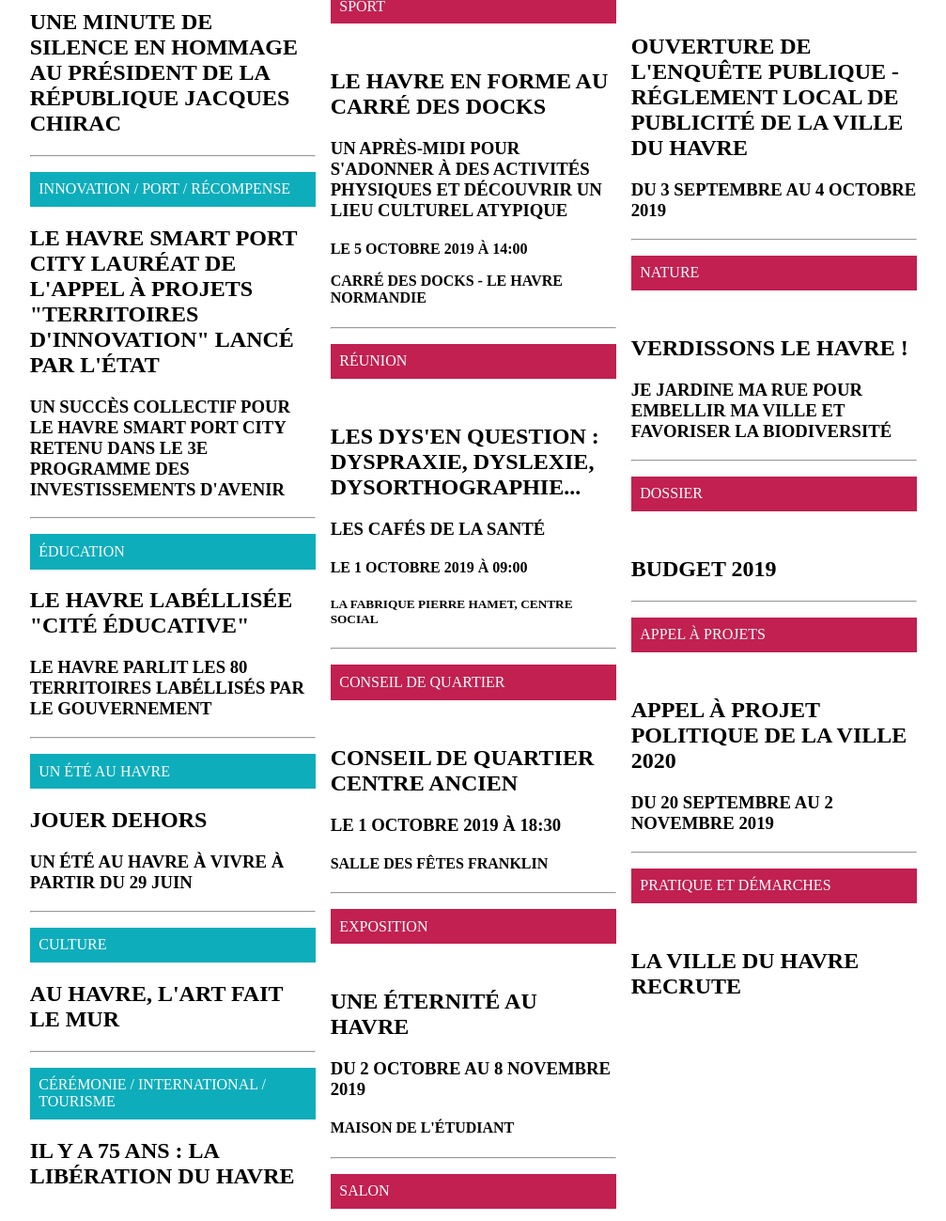
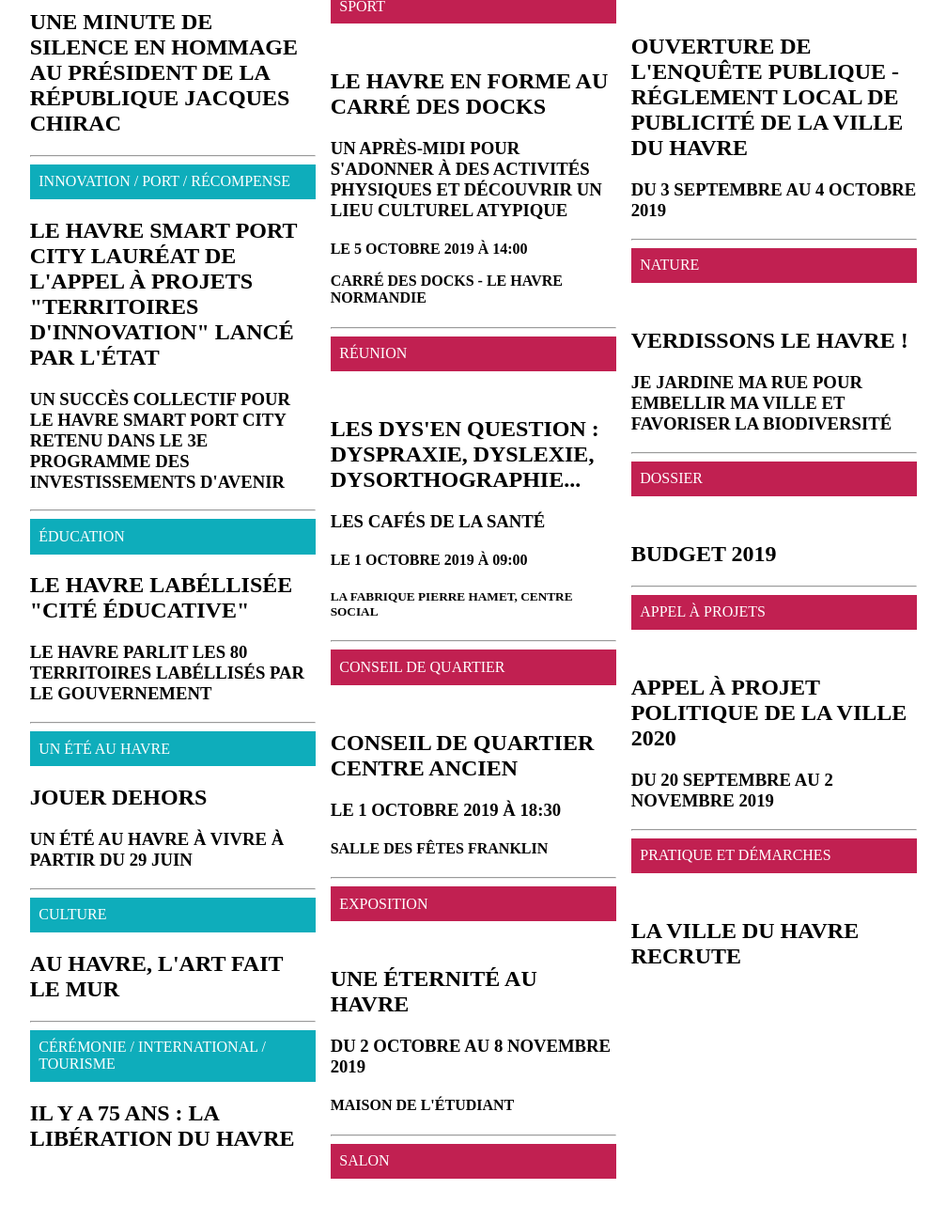
Before and after one commit to soramonfr/Orely, a plain HTML site: page index.html in a window 1280 px wide. Shown: the part 879-2178 px from the top of the page at 94% size, without its empty margins (83-1090 px from the left). Drawn offline with Linux system fonts and the light colour scheme.

Commit message:
changement de classe

```diff
--- a/index.html
+++ b/index.html
@@ -21,56 +21,56 @@
                 <a src="#">Une minute de silence en hommage au président de la république Jacques Chirac</a>
             </h2>
             <hr>
-            <p class="bluetag">innovation / port / récompense</p>
+            <div class="bluetag">innovation / port / récompense</div>
             <h2>le havre smart port city lauréat de l'appel à projets "territoires d'innovation" lancé par l'état</h2>
             <h3>Un succès collectif pour le Havre Smart Port City retenu dans le 3e Programme des Investissements
                 d'avenir</h3>
             <hr>
-            <p class="bluetag">éducation</p>
+            <div class="bluetag">éducation</div>
             <h2>le havre labéllisée "cité éducative"</h2>
             <h3>Le Havre parlit les 80 territoires labéllisés par le gouvernement</h3>
             <hr>
-            <p class="bluetag">un été au havre</p>
+            <div class="bluetag">un été au havre</div>
             <h2>jouer dehors</h2>
             <h3>Un été Au Havre à vivre à partir du 29 juin</h3>
             <hr>
-            <p class="bluetag">culture</p>
+            <div class="bluetag">culture</div>
             <h2>au havre, l'art fait le mur</h2>
             <hr>
-            <p class="bluetag">cérémonie / international / tourisme</p>
+            <div class="bluetag">cérémonie / international / tourisme</div>
             <h2>il y a 75 ans : la libération du havre</h2>
         </div>
         <div class="miss">
             <h1>A ne pas manquer</h1>
             <img class="img-news" src="assets/img/img02.jpg" alt="évènement sportif">
             <div class="redtag">Sport</div>
-            <h2 class="titre1">
+            <h2 class="firsttitle">
                 <a src="#">Le Havre en forme au carré des docks</a>
             </h2>
-            <h3 class="titre2">Un après-midi pour s'adonner à des activités physiques et découvrir un lieu culturel
+            <h3>Un après-midi pour s'adonner à des activités physiques et découvrir un lieu culturel
                 atypique</h3>
-            <h4 class="titre3">
+            <h4>
                 <p>Le 5 octobre 2019 à 14:00</p>
                 <p>Carré des Docks - Le Havre Normandie</p>
             </h4>
             <hr>
-            <p class="redtag">réunion</p>
+            <div class="redtag">réunion</div>
             <h2>les dys'en question : dyspraxie, dyslexie, dysorthographie...</h2>
             <h3>Les cafés de la santé</h3>
             <h4>Le 1 octobre 2019 à 09:00</h5>
             <h5>La Fabrique Pierre Hamet, centre social</h5>
             <hr>
-            <p class="redtag">conseil de quartier</p>
+            <div class="redtag">conseil de quartier</div>
             <h2>conseil de quartier centre ancien</h2>
             <h3>Le 1 octobre 2019 à 18:30</h3>
             <h4>Salle des fêtes Franklin</h4>
             <hr>
-            <p class="redtag">exposition</p>
+            <div class="redtag">exposition</div>
             <h2>une éternité au havre</h2>
             <h3>Du 2 octobre au 8 novembre 2019</h3>
             <h4>Maison de l'étudiant</h4>
             <hr>
-            <p class="redtag">salon</p>
+            <div class="redtag">salon</div>
             <h2>journée nationale des aidants</h2>
             <h3>Du 4 au 9 octobre 2019</h3>
             <h4>Espace Coty</h4>
@@ -79,24 +79,24 @@
             <h1>Les + consultés</h1>
             <img class="img-news" src="assets/img/img03.jpg" alt="panneau publicitaire">
             <div class="redtag">Enquête</div>
-            <h2 class="titre1">
+            <h2 class="firsttitle">
                 <a src="#">Ouverture de l'enquête publique - Réglement local de publicité de la ville du Havre</a>
 
             </h2>
-            <h3 class="titre2">Du 3 septembre au 4 octobre 2019</h3>
+            <h3>Du 3 septembre au 4 octobre 2019</h3>
             <hr>
-            <p class="redtag">nature</p>
+            <div class="redtag">nature</div>
             <h2>verdissons le havre !</h2>
             <h3>Je jardine ma rue pour embellir ma ville et favoriser la biodiversité</h3>
             <hr>
-            <p class="redtag">dossier</p>
+            <div class="redtag">dossier</div>
             <h2>budget 2019</h2>
             <hr>
-            <p class="redtag">appel à projets</p>
+            <div class="redtag">appel à projets</div>
             <h2>appel à projet politique de la ville 2020</h2>
             <h3>Du 20 septembre au 2 novembre 2019</h3>
             <hr>
-            <p class="redtag">pratique et démarches</p>
+            <div class="redtag">pratique et démarches</div>
             <h2>la ville du havre recrute</h2>
         </div>
 
```
